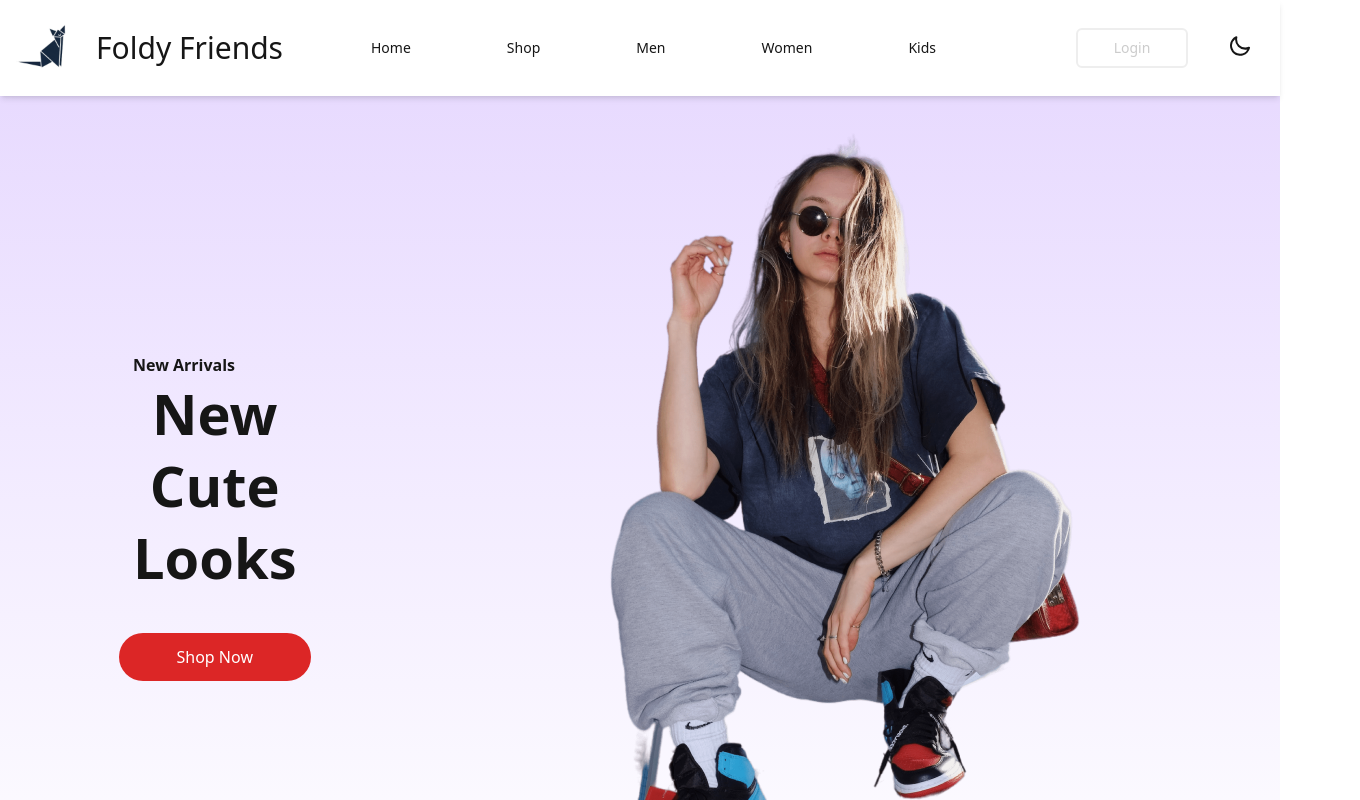
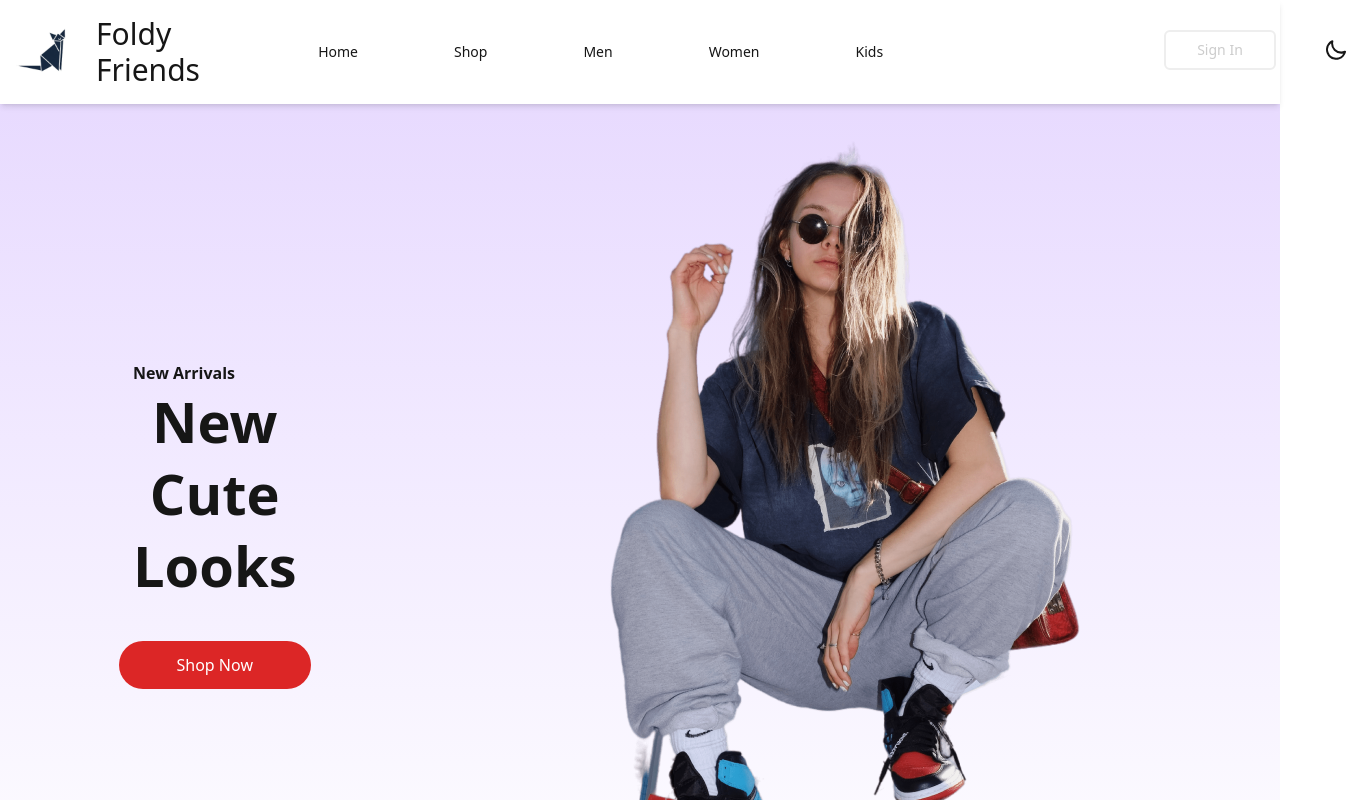
Before and after one commit to lorencouse/foldy-friends, a Next.js app: page / in a window 1280 px wide. Shown: the top 800 px of the page, 1360 px wide, since content can reach past the window. Built offline with nearby package versions, Linux system fonts and the light colour scheme; no server answers.

Commit message:
v0.51
Added profile photo to menu bar.
Adjustments to responsive menu bar formatting.

```diff
--- a/src/Components/Navbar/Navbar.tsx
+++ b/src/Components/Navbar/Navbar.tsx
@@ -8,12 +8,15 @@ import { NavLogo } from './NavLogo';
 import MiniCart from './MiniCart';
 import { MiniCartButtons } from './MiniCartButtons';
 import ThemeSwitcher from '../ThemeSwitcher';
+import useAuth from '../../hooks/useAuth';
+import { ProfileIcon } from './ProfileIcon';
 
 const Navbar = () => {
   const { setActiveCategory, activeCategory, cartCount } = useShopContext();
   const [showMenu, setShowMenu] = useState<boolean>(true);
   const [showMiniCart, setShowMiniCart] = useState<boolean>(false);
   const timerRef = useRef<NodeJS.Timeout | null>(null);
+  const {user} = useAuth();
 
   const handleMouseEnter = () => {
     if (timerRef.current) {
@@ -56,14 +59,25 @@ const Navbar = () => {
     };
   }, []);
 
+    const handleMobileMenuClick = () => {
+    if (window.matchMedia("(max-width: 1024px)").matches) {
+      setShowMenu(false);
+    }
+  };
+
   return (
     <div className="navbar flex flex-col lg:flex-row justify-between p-4 shadow-md sticky top-0 left-0 bg-base-100 text-primary-content z-50">
       <div className="flex justify-between items-center w-full lg:w-auto">
         <NavLogo />
+
         <div className="flex items-center gap-5 lg:hidden">
-          <div className="cart-icon relative">
+                  { cartCount > 0 && (
+                              <div className="cart-icon relative">
             <NavBarCartIcon />
           </div>
+
+        )}
+
           <div className="hamburger h-8 w-8 outline outline-2 rounded-md flex flex-col justify-around items-center p-2 bg-base-100 hover:bg-base-200 outline-base-200 text-base-300" onClick={toggleMenu}>
             <hr />
             <hr />
@@ -73,8 +87,8 @@ const Navbar = () => {
       </div>
 
       {showMenu && (
-        <div className="menu flex flex-col lg:flex-row lg:grow items-center justify-between mt-4 lg:mt-0">
-          <ul className='nav-menu flex flex-col lg:flex-row items-center mx-12 gap-4 lg:gap-16'>
+        <div onClick={handleMobileMenuClick} className="menu flex flex-col lg:flex-row lg:grow items-center justify-between mt-4 lg:mt-0 w-full">
+          <ul className='nav-menu flex flex-col lg:flex-row items-center mx-12 gap-4 xl:gap-16'>
             {links.map(link => (
               <NavLink
                 key={link.title}
@@ -85,13 +99,25 @@ const Navbar = () => {
               />
             ))}
           </ul>
-          <Link href="/account" >
+
+          <div className="flex lg:flex-row justify-between lg:justify-normal gap-4 mx-3 flex-row-reverse w-full lg:w-28">
+
+          { !user ? (
+          <Link href="/sign-in" >
             <button
               onClick={() => setActiveCategory('login')}
               className={`border-2 w-28 lg:my-0 my-8 mx-8 h-10 rounded-md cursor-pointer bg-base-100 hover:border-base-content hover:text-base-content ${activeCategory === "login" ? "border-error text-error " : "border-base-200 text-base-300"}`}>
-              Login
+              Sign In
             </button>
           </Link>
+
+          ) : (
+
+          <ProfileIcon />
+          ) }
+
+          { showMenu && <ThemeSwitcher /> }
+</div>
 
         </div>
       )}
@@ -112,7 +138,7 @@ const Navbar = () => {
           )}
         </div>
       )}
-        <ThemeSwitcher />
+
 
 
     </div>
--- /dev/null
+++ b/src/components/Navbar/ProfileIcon.tsx
@@ -0,0 +1,14 @@
+import React from 'react'
+import Link from 'next/link'
+
+export const ProfileIcon = () => {
+  return (
+    <Link href='/account'>
+      <div className="btn btn-ghost btn-circle avatar mx-2">
+        <div className="w-10 rounded-full">
+          <img alt="profile Photo" src="/Assets/profile-photo.jpg" />
+        </div>
+      </div>
+    </Link>
+  )
+}
--- a/src/components/ThemeSwitcher.tsx
+++ b/src/components/ThemeSwitcher.tsx
@@ -1,6 +1,6 @@
-// components/ThemeSwitcher.js
+
 import { useTheme } from 'next-themes';
-import { useEffect, useState } from 'react';
+import { useEffect } from 'react';
 
 const ThemeSwitcher = () => {
   const { theme, setTheme } = useTheme();
--- a/src/pages/Account.tsx
+++ b/src/pages/Account.tsx
@@ -8,7 +8,6 @@ import { ButtonSquareRed } from '../components/BannerButton';
 import { AddressInfo } from '../types';
 
 const Account = () => {
-  const [username, setUsername] = useState('');
   const [addBillingInfo, setAddBillingInfo] = useState(false);
   const [shippingInfo, setShippingInfo] = useState<AddressInfo>({
     name: '',
```
Also changed, not shown: public/assets/profile-photo.jpg (added).
